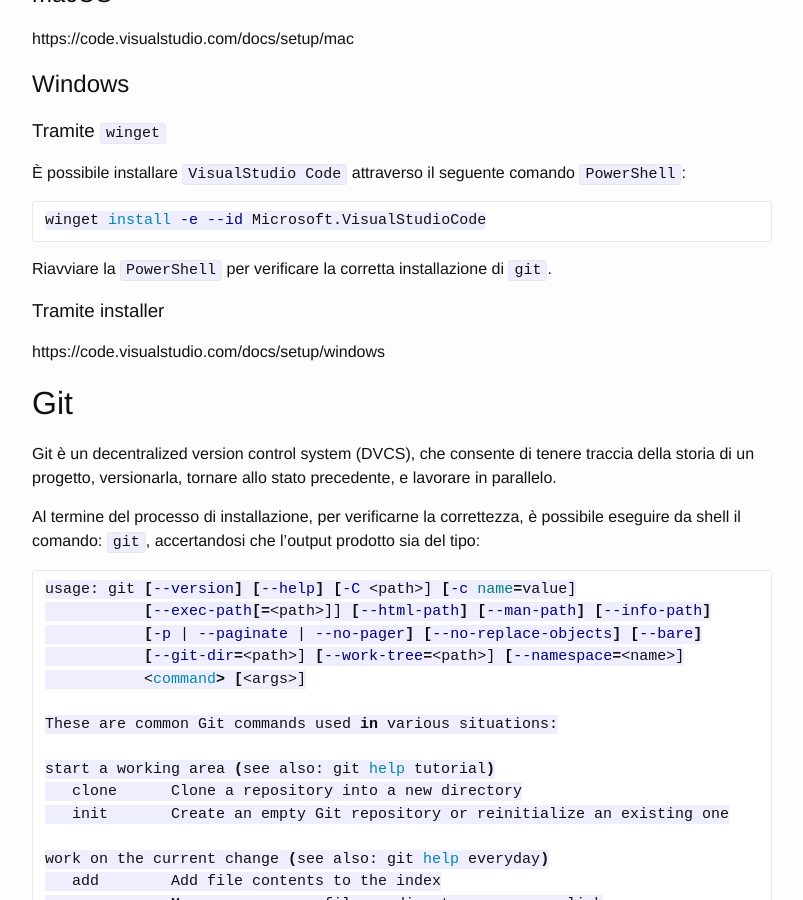
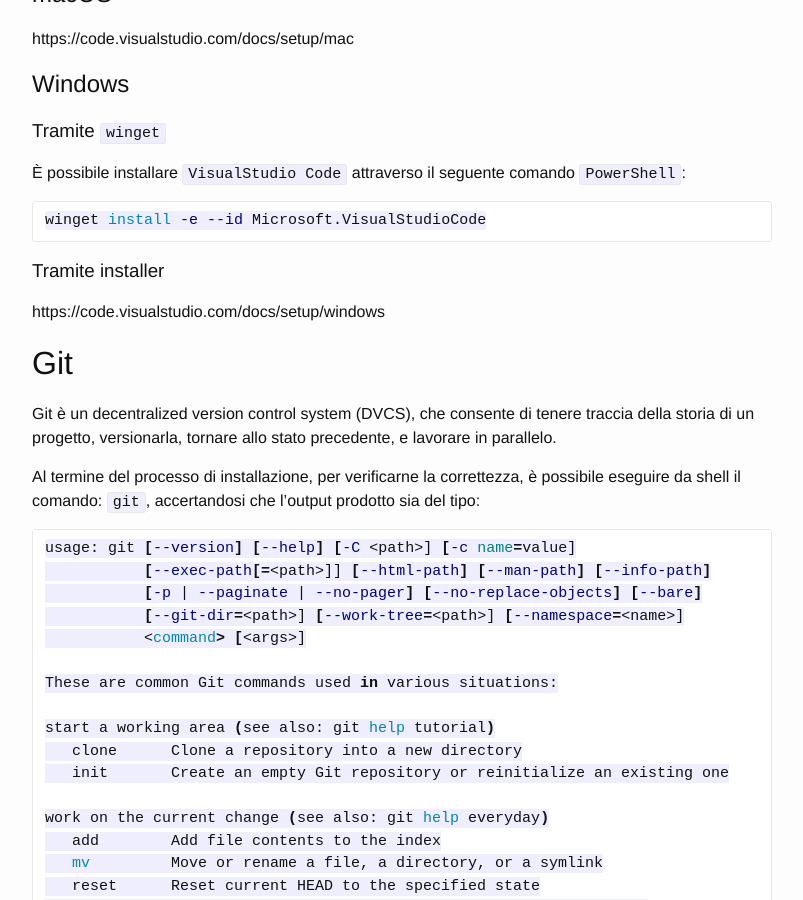
Before and after one commit to unibo-oop/software-installation, a Jekyll site: the page built from index.md, in a window 1280 px wide and 900 px high, scrolled down 9287 px. Shown: the whole window, without its empty margins (238-1041 px from the left). Built offline with Jekyll 4.4.1, drawn with Linux system fonts in a browser that asks for light colours; some of the changed text lies outside the part shown.

Commit message:
fix: move tip into the Git section

````diff
--- a/index.md
+++ b/index.md
@@ -312,8 +312,6 @@ https://code.visualstudio.com/docs/setup/mac
 winget install -e --id Microsoft.VisualStudioCode
 ```
 
-Riavviare la `PowerShell` per verificare la corretta installazione di `git`.
-
 ### Tramite installer
 
 https://code.visualstudio.com/docs/setup/windows
````
Also changed, not shown: other parts of index.md (+2 -0 lines).
